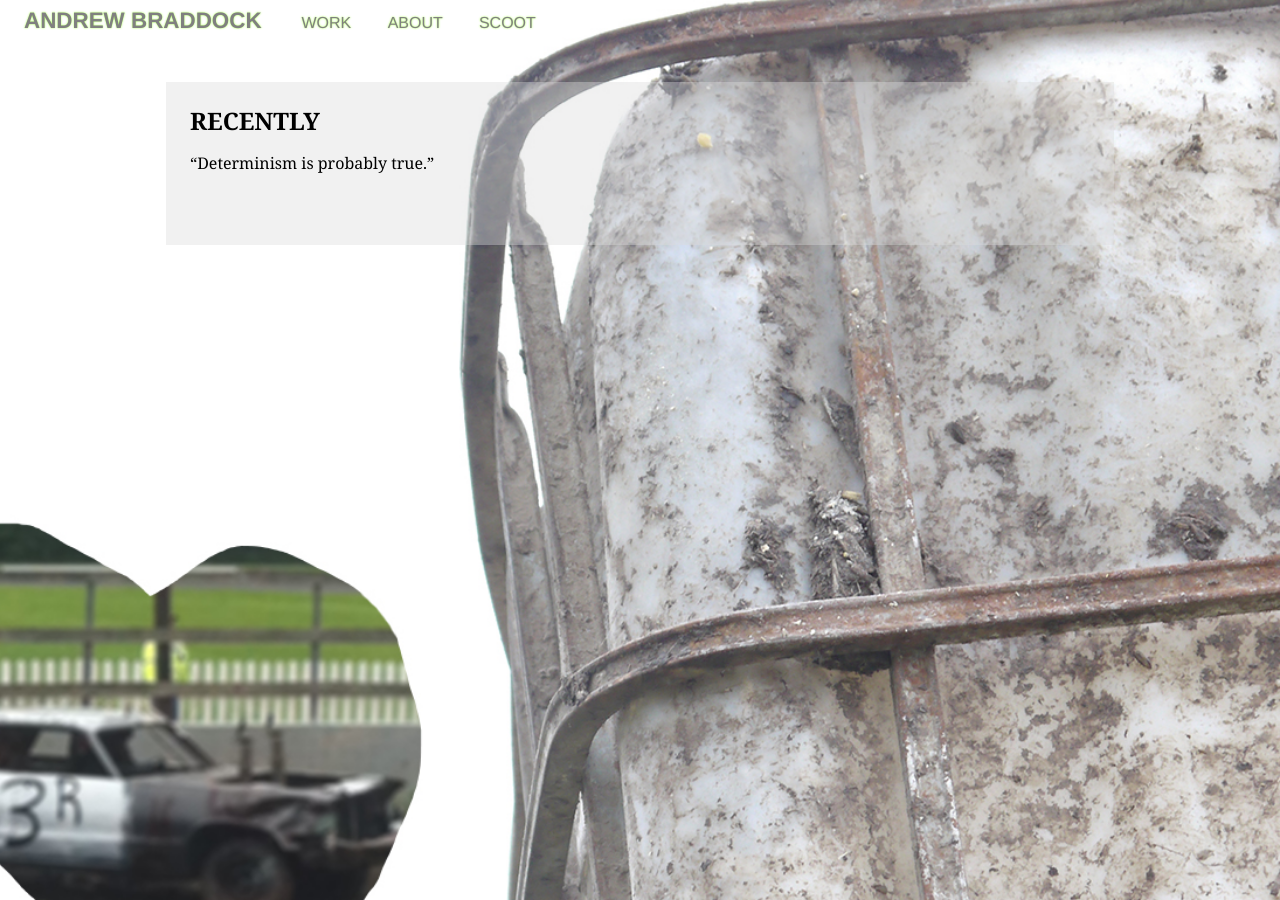
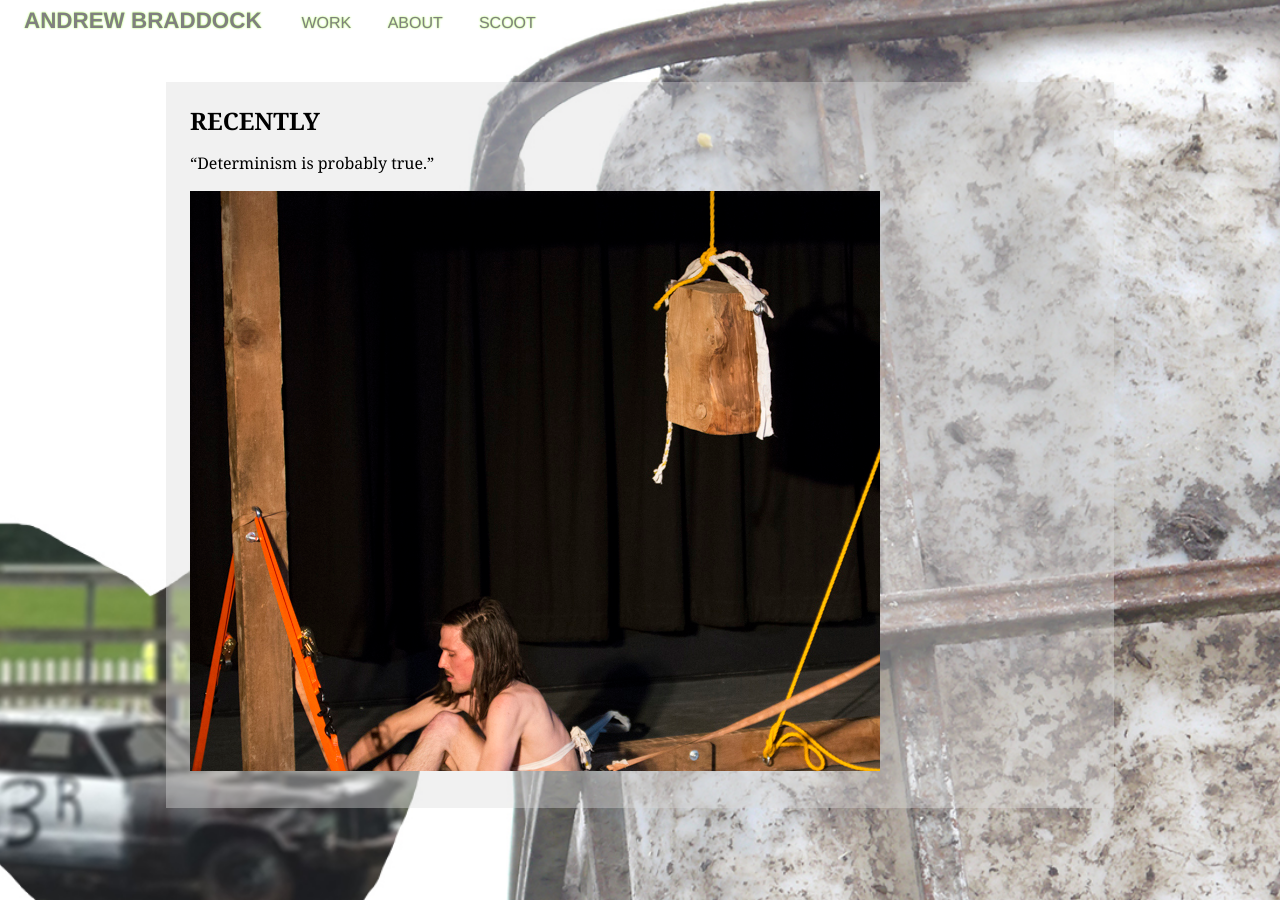
Before and after one commit to scootfence/scootfence.github.io, a Jekyll site: the page built from scoot.md, in a window 1280 px wide. Built offline with Jekyll 4.4.1, drawn with Linux system fonts in a browser that asks for light colours; Markdown is read by kramdown in place of the engine named in the settings.

Commit message:
Update scoot.md

```diff
--- a/scoot.md
+++ b/scoot.md
@@ -7,4 +7,4 @@ layout: pages
 
 "Determinism is probably true."
 
-<img url="/ABraddock.jpg">
+<img src="/ABraddock.jpg">
```
